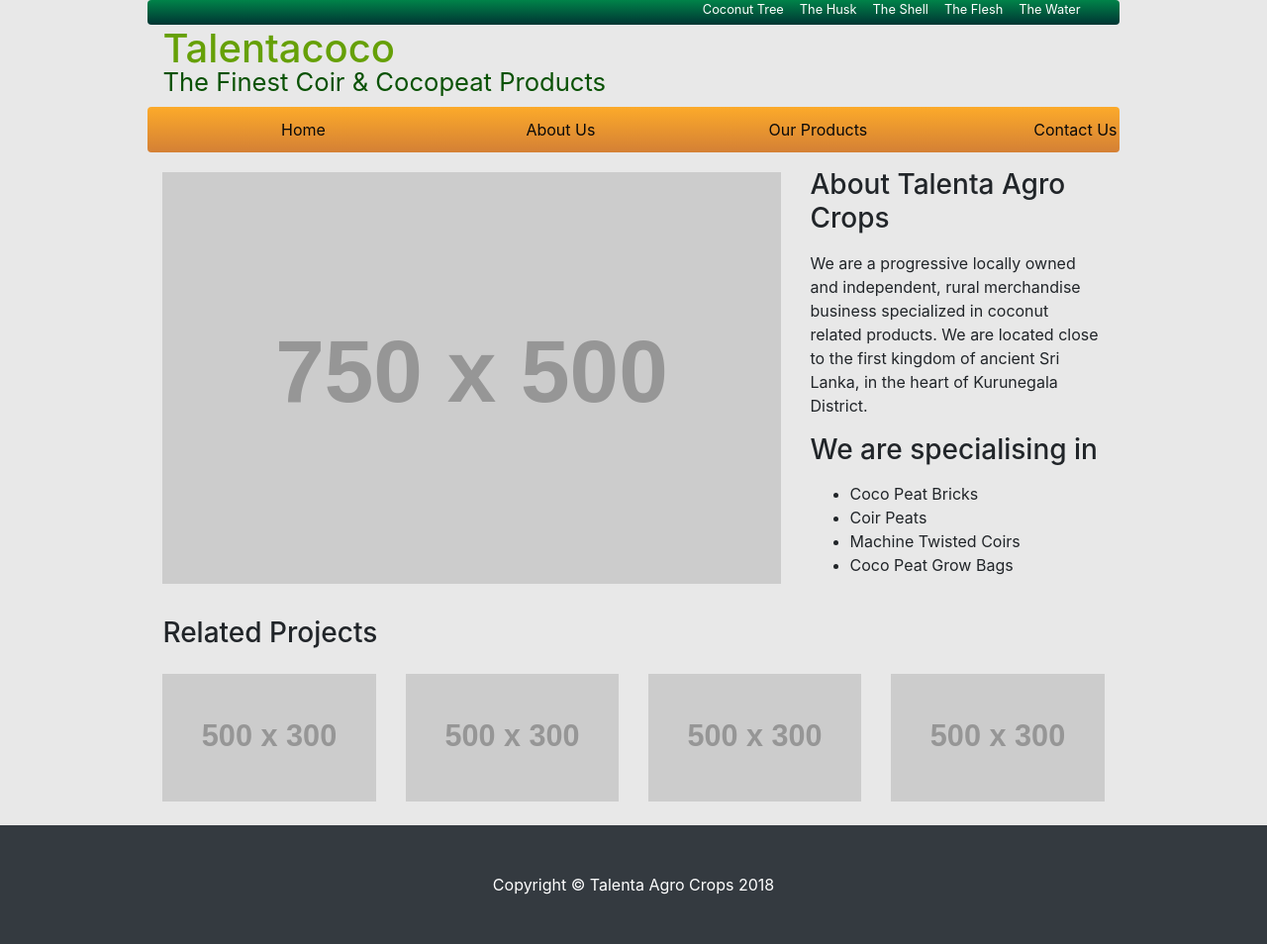
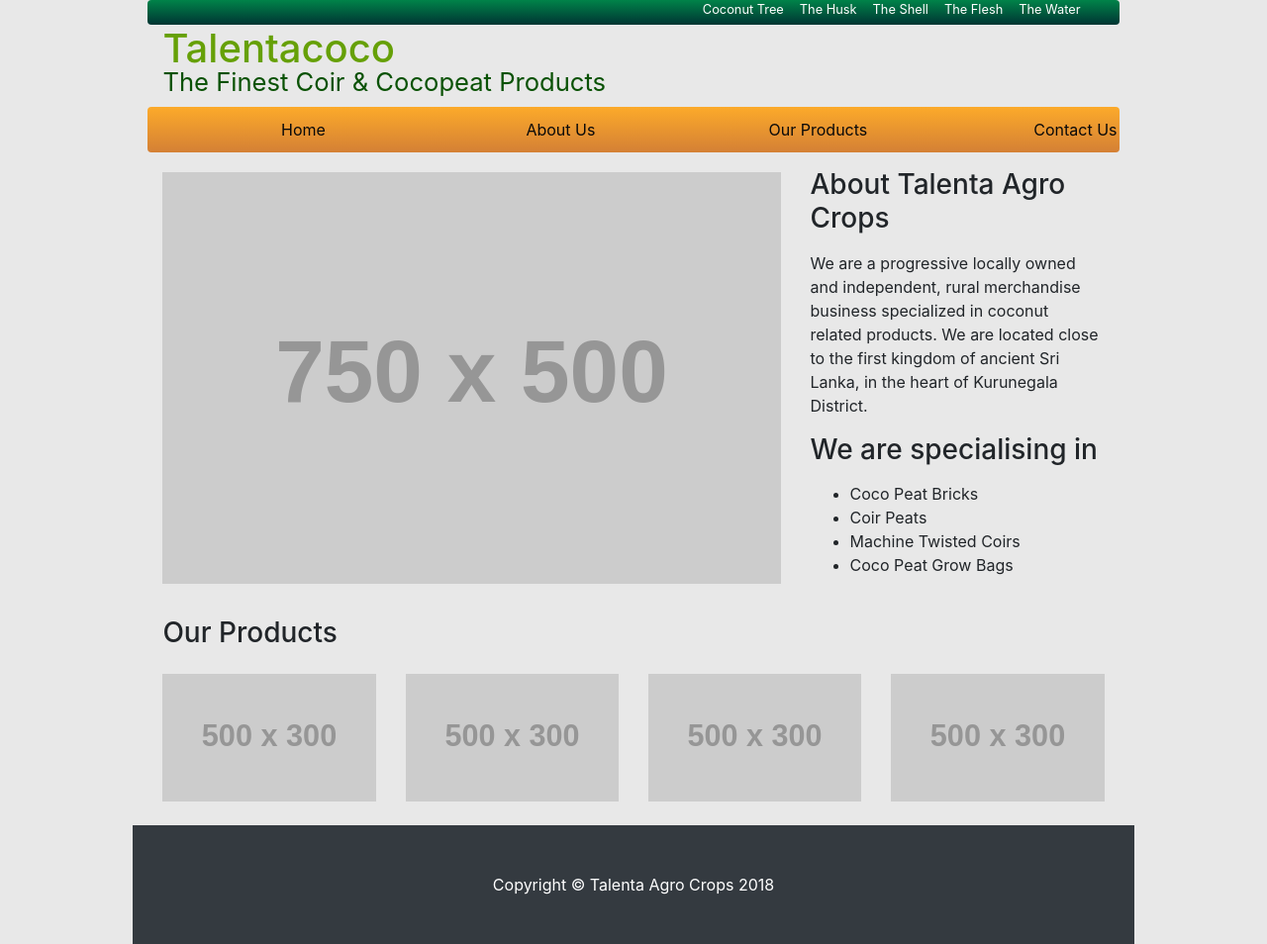
Before and after one commit to ChiranthakaJ/Talentacoco, a website: page index.html in a window 1280 px wide. Shown: the whole page at 99% size. Drawn offline with Linux system fonts and the light colour scheme; placeholder pictures from the web are drawn by us; files whose address does not match are found by name.

Commit message:
Add files via upload

```diff
--- a/index.html
+++ b/index.html
@@ -14,7 +14,7 @@
     <link href="responsive-design/bootstrap/css/bootstrap.min.css" rel="stylesheet">
 
     <!-- Custom Mid-Navigation Bar Styles -->
-    <link href="css/ubermenu.min.css" rel="stylesheet">
+    <!--<link href="css/ubermenu.min.css" rel="stylesheet">-->
 
     <!-- Custom styles for this template -->
     <link href="css/talentacoco-custom.css" rel="stylesheet">
@@ -31,43 +31,25 @@
             <nav class="navbar navbar-expand-lg navbar-dark bg-green">
                 <div class="container">
                     <a class="navbar-brand talentacoco-heading" href="#"></a>
-                    <button class="navbar-toggler" type="button" data-toggle="collapse" data-target="#navbarResponsive" aria-controls="navbarResponsive" aria-expanded="false" aria-label="Toggle navigation">
-          <span class="navbar-toggler-icon"></span>
-        </button>
+
                     <div class="talentacoco-topnav-right" id="navbarResponsive">
                         <ul class="navbar-nav ml-auto">
                             <li class="nav-item">
-                                <a class="nav-link" href="#">Coconut Tree
-
-                      </a>
+                                <a class="nav-link" href="#">Coconut Tree</a>
                             </li>
                             <li class="nav-item">
                                 <a class="nav-link" href="#">The Husk</a>
-
                             </li>
                             <li class="nav-item">
                                 <a class="nav-link" href="#">The Shell</a>
-
                             </li>
                             <li class="nav-item">
                                 <a class="nav-link" href="#">The Flesh</a>
-
                             </li>
                             <li class="nav-item">
                                 <a class="nav-link" href="#">The Water</a>
-
                             </li>
                         </ul>
-
-                        <!--<p>
-                        <a href="#"><i aria-hidden="true" class="fa fa-facebook fa-lg"></i></a>
-                        <a href="#"><i aria-hidden="true" class="fa fa-twitter fa-lg"></i></a>
-                        <a href="#"><i aria-hidden="true" class="fa fa-google-plus fa-lg"></i></a>
-                        <a href="#"><i aria-hidden="true" class="fa fa-linkedin fa-lg"></i></a>
-                        <a href="#"><i aria-hidden="true" class="fa fa-pinterest-p fa-lg"></i></a>
-                    </p>-->
-
-
                     </div>
                 </div>
             </nav>
@@ -106,10 +88,11 @@
                             </ul>
                         </div>
                     </div>
+
+
                 </nav>
 
 
-            </div>
 
                 <!-- Page Content -->
                 <div class="container">
@@ -138,7 +121,7 @@
                     <!-- /.row -->
 
                     <!-- Related Projects Row -->
-                <h3 class="my-4">Related Projects</h3>
+                    <h3 class="my-4">Our Products</h3>
 
                     <div class="row">
 
```
Lines whose indentation alone changed are shown as unchanged.
